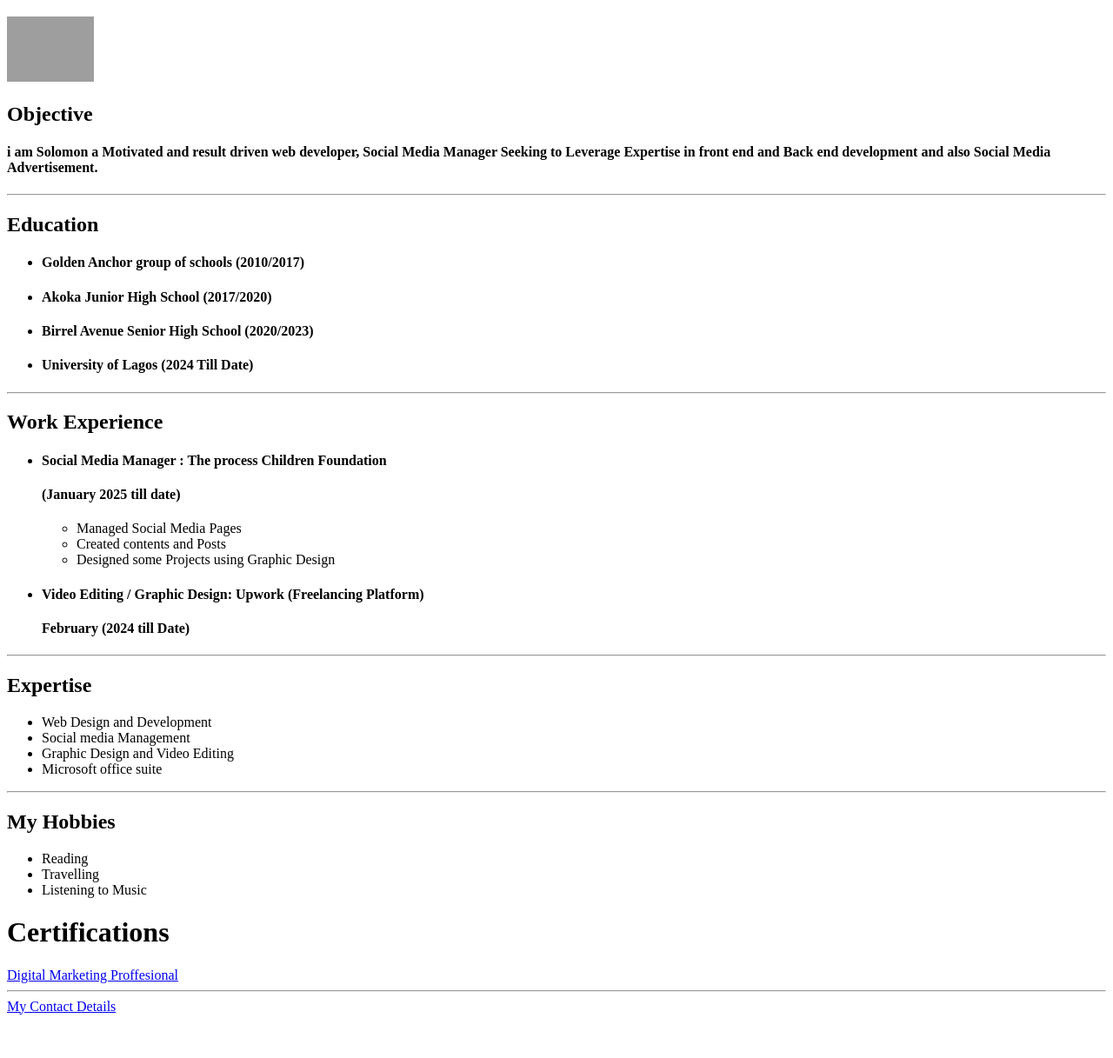
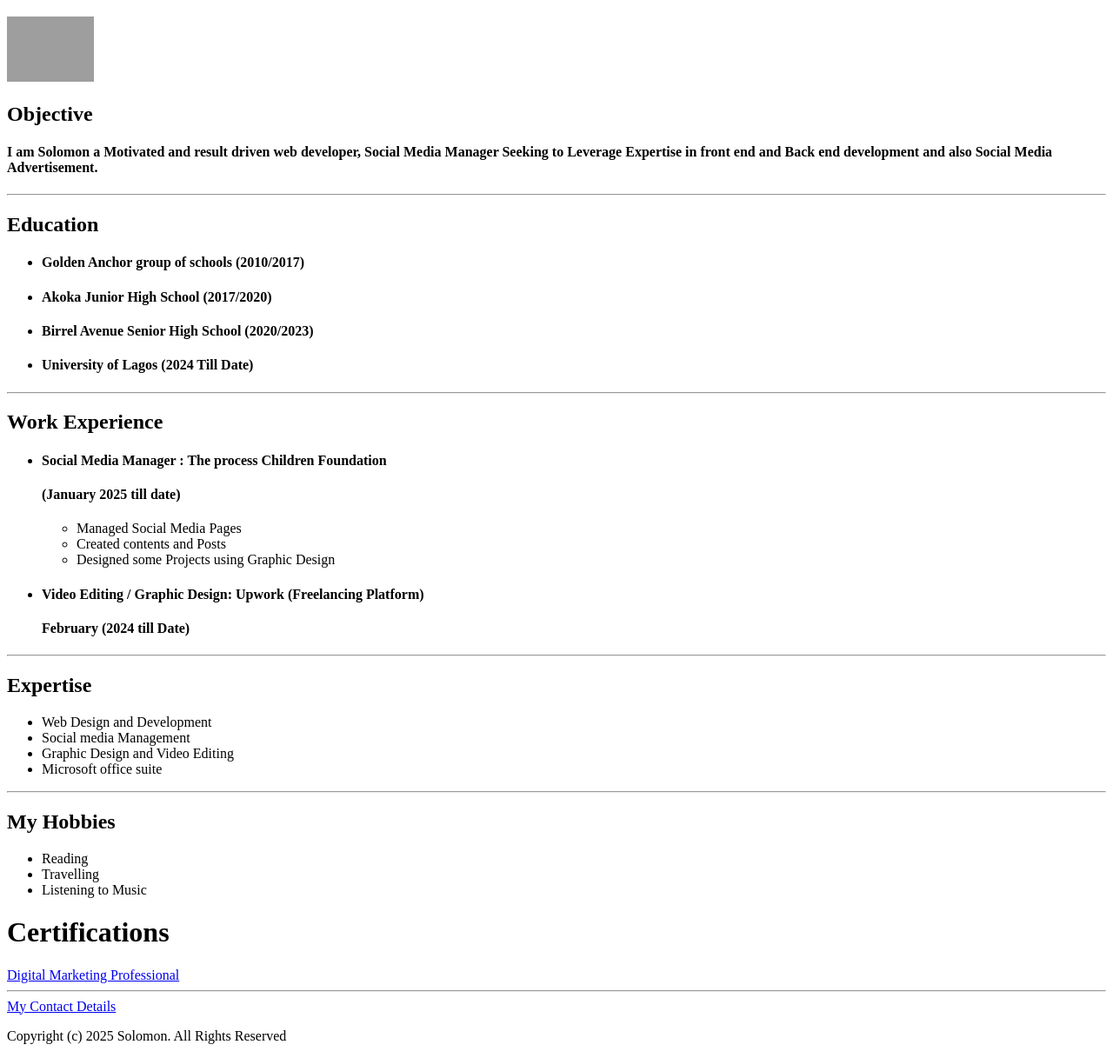
Before and after one commit to Solo491/html-capstone, a plain HTML site: page index.html in a window 1280 px wide. Shown: the part 61-1278 px from the top of the page at 87% size. Before the commit the page ends 1236 px from the top, so only its background shows below. Drawn offline with Linux system fonts and the light colour scheme; grey boxes are pictures that could not be loaded.

Commit message:
Add files via upload

```diff
--- a/index.html
+++ b/index.html
@@ -9,7 +9,7 @@
     <h1>Osunbayo Solomon</h1>
     <img src="./IMG_1198.JPG" width="100" alt="My picture">
     <h2>Objective</h2>
-    <h4>i am Solomon a Motivated and result driven web developer, Social Media Manager Seeking to Leverage Expertise in front end and Back end development and also Social Media Advertisement.</h4>
+    <h4>I am Solomon a Motivated and result driven web developer, Social Media Manager Seeking to Leverage Expertise in front end and Back end development and also Social Media Advertisement.</h4>
     <hr>
     <h2>Education</h2>
     <ul>
@@ -47,8 +47,11 @@
         <li>Listening to Music</li>
     </ul>
     <h1>Certifications</h1>
-    <a href="./IMG_E2276.JPG">Digital Marketing Proffesional</a>
+    <a href="./IMG_E2276.JPG">Digital Marketing Professional</a>
     <hr>
     <a href="http://127.0.0.1:3000/solo.html">My Contact Details</a>
+    <footer>
+        <p>Copyright (c) 2025 Solomon. All Rights Reserved</p>
+    </footer>
 </body>
 </html>
```
